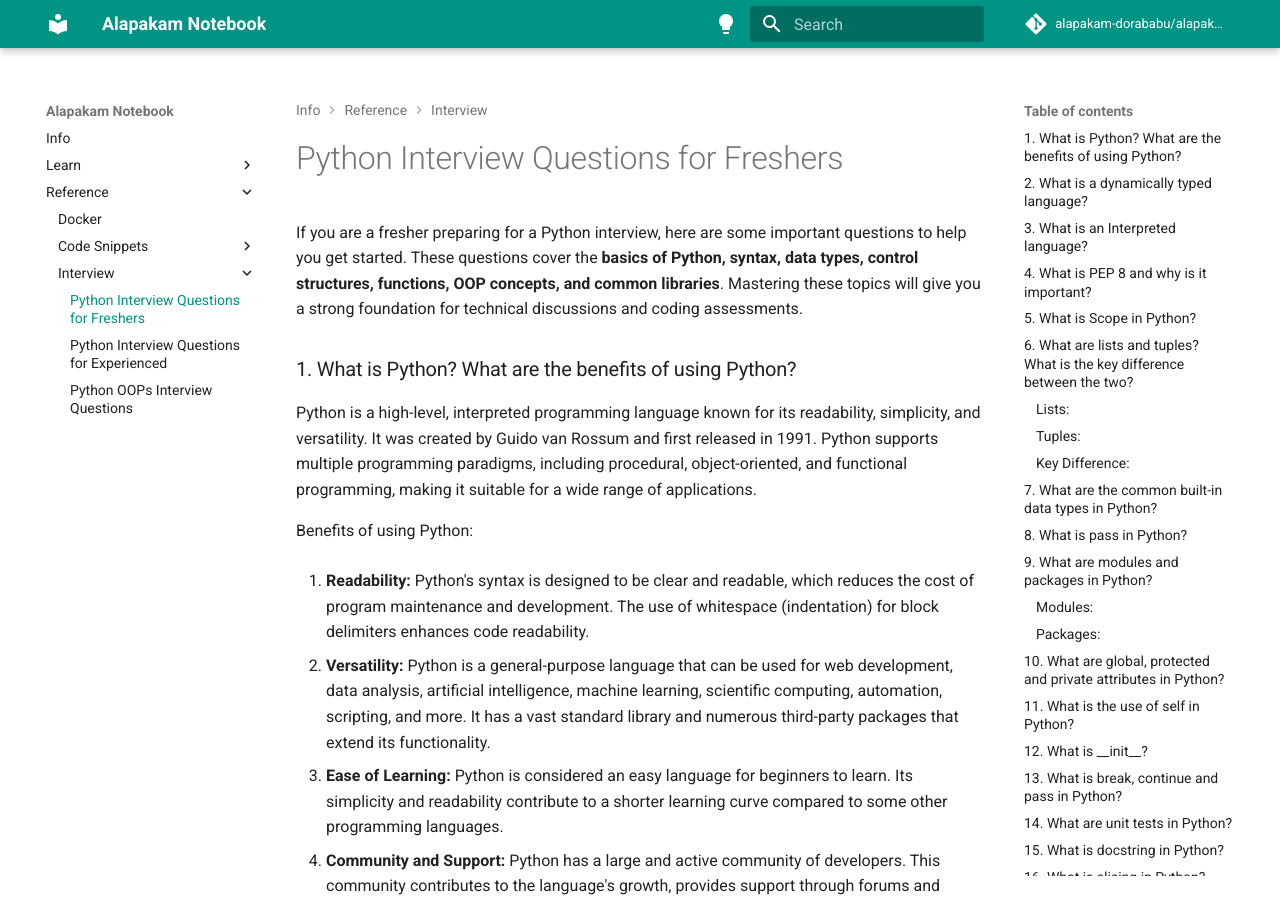
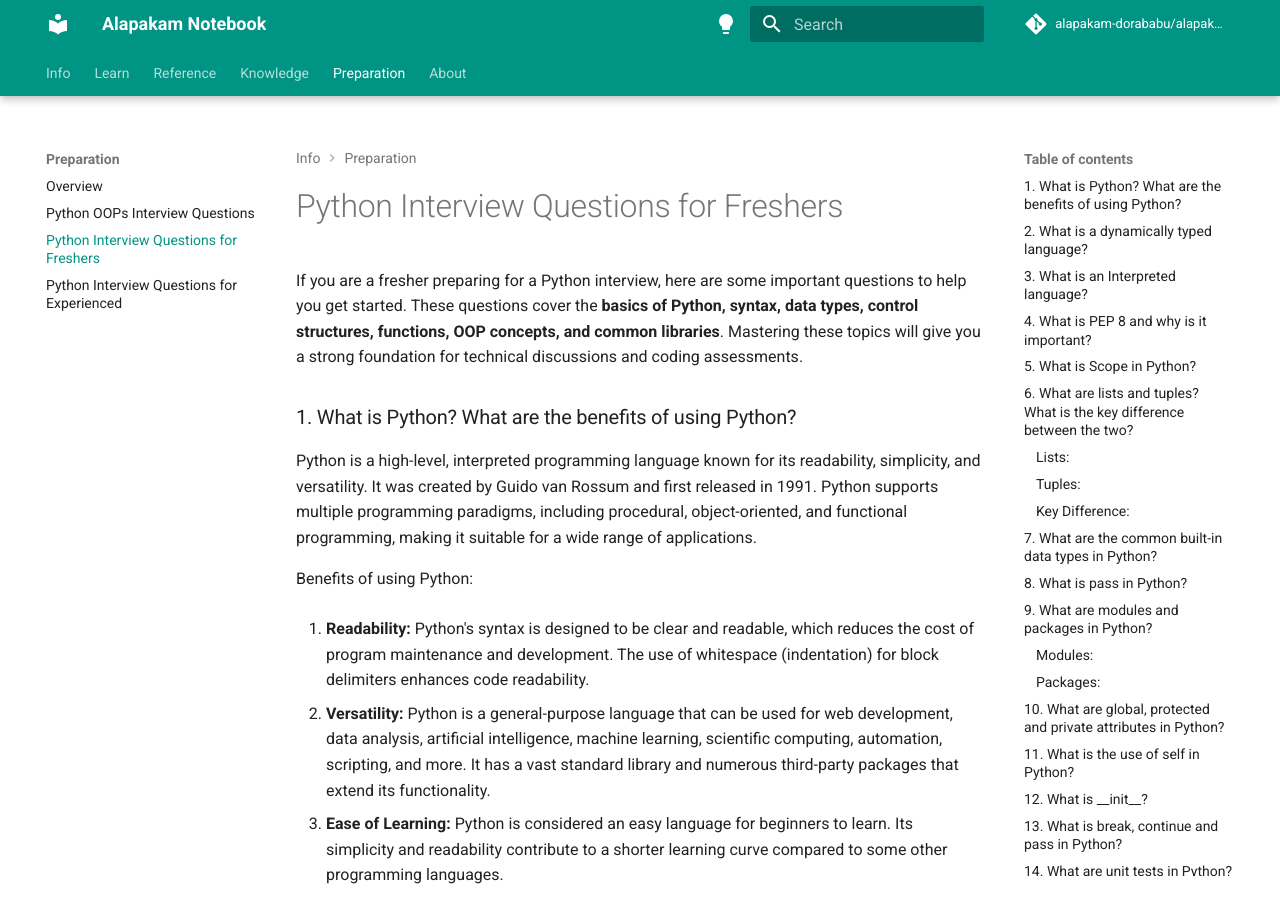
Before and after one commit to alapakam-dorababu/alapakam-notebook, an MkDocs documentation site: the page built from docs/preparation/python-interview-questions-for-freshers.md, in a window 1280 px wide and 900 px high. Built offline with MkDocs 1.6.1 and Material for MkDocs 9.7.7, drawn with Linux system fonts in a browser that asks for light colours; comment, search, counter and statistics services are not loaded; some of the changed text lies outside the part shown.

Commit message:
content changes

```diff
--- a/docs/interview/python-interview-questions-for-freshers.md
+++ b/docs/preparation/python-interview-questions-for-freshers.md
@@ -1,13 +1,3 @@
----
-date: 2025-02-13
-categories:
-  - Interview
-tags:
-  - Python
-  - Interview
-authors: [alapakam]
-title: Python Interview Questions for Freshers
----
 
 # Python Interview Questions for Freshers
 
--- a/mkdocs.yml
+++ b/mkdocs.yml
@@ -21,7 +21,7 @@ theme:
     - content.code.copy
     - search.suggest
     - search.highlight
-    # - navigation.tabs
+    - navigation.tabs
     - navigation.path
     - navigation.tabs.sticky
     - navigation.footer
@@ -67,43 +67,67 @@ plugins:
 
 # Extensions
 markdown_extensions:
-  - pymdownx.highlight:
-      anchor_linenums: true
-  - pymdownx.inlinehilite
-  - pymdownx.snippets
-  - admonition
-  - pymdownx.arithmatex:
-      generic: true
-  - footnotes
-  - pymdownx.details
-  - pymdownx.superfences
-  - pymdownx.mark
-  - attr_list
-  - pymdownx.emoji:
-      emoji_index: !!python/name:material.extensions.emoji.twemoji
-      emoji_generator: !!python/name:material.extensions.emoji.to_svg
-  - md_in_html
-  - pymdownx.superfences:
-      custom_fences:
-        - name: mermaid
-          class: mermaid
-          format: !!python/name:pymdownx.superfences.fence_code_format
+  # Python Markdown
+  abbr:
+  attr_list:
+  footnotes:
+  md_in_html:
+  tables:
+  toc:
+    permalink: true
+
+  # Python Markdown Extensions
+  pymdownx.betterem:
+  pymdownx.caret:
+  pymdownx.highlight:
+    line_spans: __span
+  pymdownx.inlinehilite:
+  pymdownx.keys:
+  pymdownx.mark:
+  pymdownx.superfences:
+    custom_fences:
+    - name: mermaid
+      class: mermaid
+      format: !!python/name:pymdownx.superfences.fence_code_format
+  pymdownx.tilde:
+
+  # pymdownx blocks
+  pymdownx.blocks.admonition:
+    types:
+    - note
+    - attention
+    - caution
+    - danger
+    - error
+    - tip
+    - hint
+    - warning
+    # Custom types
+    - info
+    - check
+  pymdownx.blocks.details:
+  pymdownx.blocks.tab:
+    alternate_style: True
+
+  # icons, emoji
+  pymdownx.emoji:
+    emoji_index: !!python/name:material.extensions.emoji.twemoji
+    emoji_generator: !!python/name:material.extensions.emoji.to_svg
+
 
 # Page tree
 nav:
   - Info: index.md
-  - Learn:
-    - Python :
-      - What is python : python/01-hello-python.md
-    - Django :
-      - What is django : django/01-hello-django.md
+  - Learn: learn/index.md
   - Reference:
-      - Docker: docker/docker-ref.md
-          # - Overview: docker/index.md
-      - Code Snippets:
-          - Overview: code-snippets/index.md
-      - Interview:
-          # - Overview: interview/index.md
-          - Python Interview Questions for Freshers: interview/python-interview-questions-for-freshers.md
-          - Python Interview Questions for Experienced: interview/python-interview-questions-for-experienced.md
-          - Python OOPs Interview Questions: interview/python-oops-interview-questions.md
+    - Overview: reference/index.md
+    - Code Snippets: code-snippets/index.md
+  - Knowledge:
+    - Overview: knowledge/index.md
+    - Docker Commands: docker/docker-commands.md
+  - Preparation:
+    - Overview: preparation/index.md
+    - Python OOPs Interview Questions: preparation/python-oops-interview-questions.md
+    - Python Interview Questions for Freshers: preparation/python-interview-questions-for-freshers.md
+    - Python Interview Questions for Experienced: preparation/python-interview-questions-for-experienced.md
+  - About: about.md
```
Also changed, not shown: docs/about.md (added, +8 -0 lines), docs/django/01-hello-django.md (deleted, +0 -55 lines), docs/knowledge/index.md (added, +13 -0 lines), docs/learn/index.md (added, +14 -0 lines), docs/preparation/index.md (added, +2 -0 lines), docs/preparation/python-interview-questions-for-experienced.md (renamed from docs/interview/python-interview-questions-for-experienced.md, +0 -10 lines), docs/preparation/python-oops-interview-questions.md (renamed from docs/interview/python-oops-interview-questions.md, +0 -10 lines), docs/python/01-hello-python.md (deleted, +0 -66 lines), docs/reference/index.md (added, +14 -0 lines), docs/docker/docker-commands.md (renamed from docs/docker/docker-ref.md).
